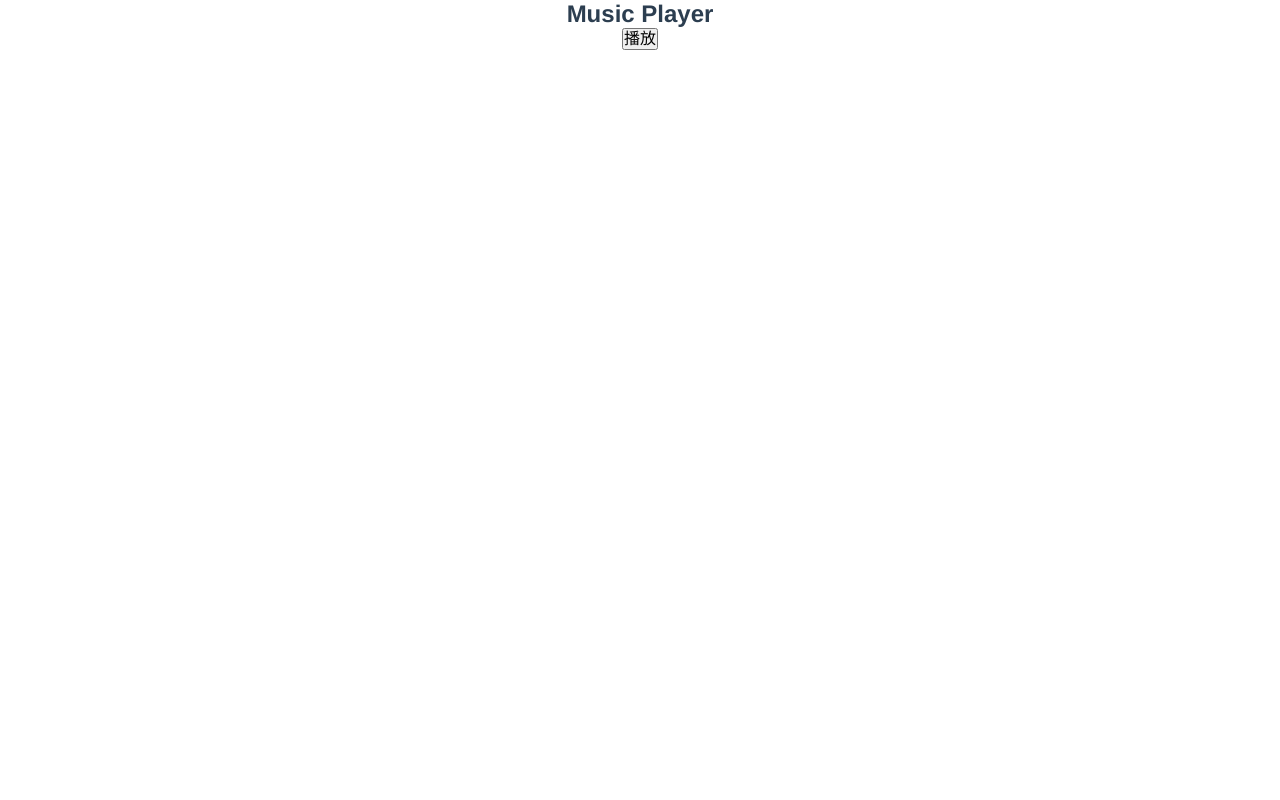
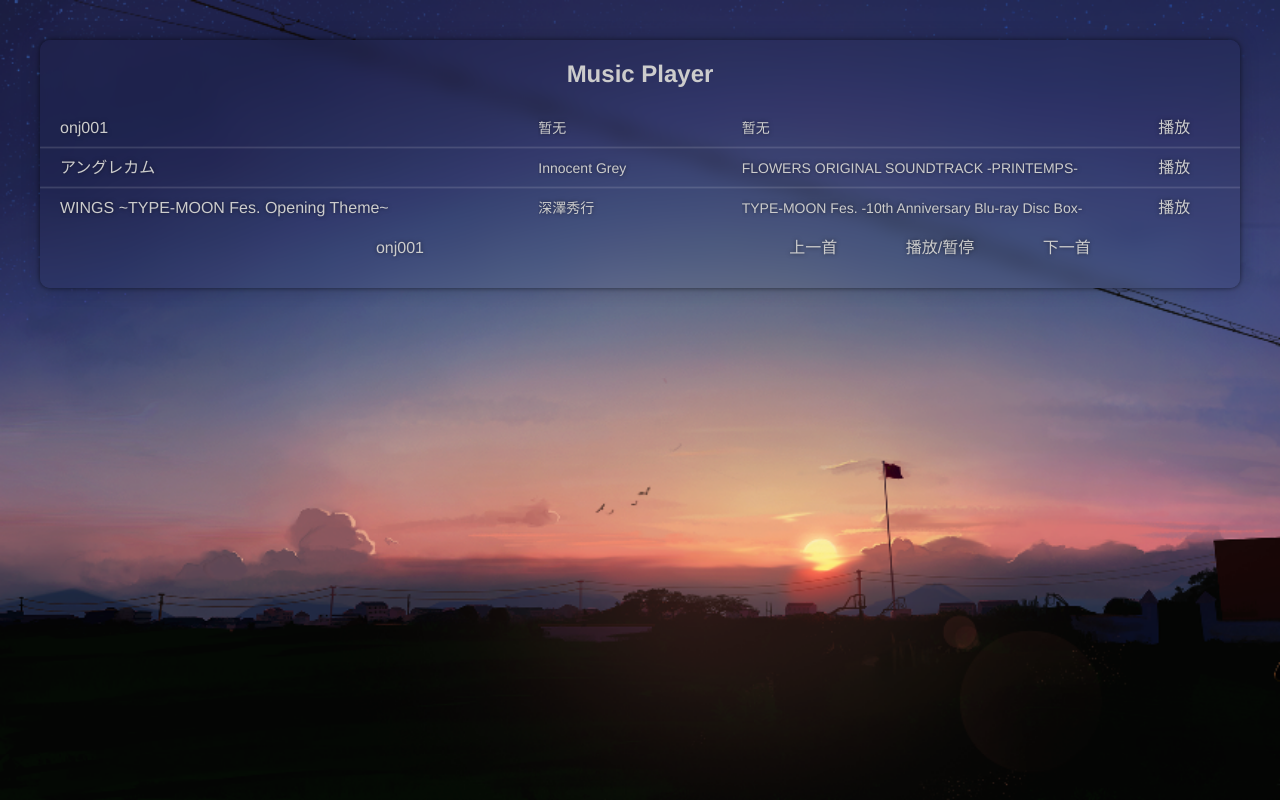
Before and after one commit to qq465778210/xiuuhui, a Vue app: page /#/music in a window 1280 px wide. Built offline with nearby package versions, Linux system fonts and the light colour scheme.

Commit message:
修复主页audio循环播放bug，新增播放器页面（仅样式）

```diff
--- /dev/null
+++ b/src/components/common/MusicControler.vue
@@ -0,0 +1,124 @@
+<template>
+    <div id="music-controler">
+        <div id="progress-bar"></div>
+        <div class="music-controler-container">
+            <div id="music-info">
+                <div id="music-cover"></div>
+                <div id="music-name">{{ nowPlaying.name }}</div>
+            </div>
+            <div id="music-control">
+                <!-- <div id="play-mode" @click="playMode">顺序</div> -->
+                <div id="last" @click="last">上一首</div>
+                <div id="play-pause" @click="togglePlay">播放/暂停</div>
+                <div id="next" @click="next">下一首</div>
+                <!-- <div id="volume" @click="volume">音量</div> -->
+            </div>
+        </div>
+    </div>
+</template>
+
+<script>
+export default {
+    name: "MusicControler",
+    props: ["musicInfo"],
+    data() {
+        return {
+            nowPlaying: this.musicInfo,
+        };
+    },
+    model: {
+        prop: "value",
+    },
+    created() {
+        console.log(this.nowPlaying.name);
+    },
+    mounted() {},
+    watch: {
+        musicInfo() {
+            this.nowPlaying = this.musicInfo;
+        },
+    },
+    methods: {
+        testAudio() {
+            const audioContext = new AudioContext();
+            async function play() {
+                const res = await fetch("http://localhost:8080/mp3/Test01.mp3");
+                const arraybuffer = await res.arrayBuffer();
+                const audioBuffer = await audioContext.decodeAudioData(
+                    arraybuffer
+                );
+                const source = audioContext.createBufferSource();
+                source.connect(audioContext.destination); //连接上实例
+                source.buffer = audioBuffer;
+                source.start();
+            }
+            return play();
+        },
+        audioPlayer() {
+            const AudioContext =
+                window.AudioContext || window.webkitAudioContext;
+            const audioContext = new AudioContext();
+        },
+        last() {
+            console.log("lastClick");
+            this.$emit("lastMusic");
+        },
+        togglePlay() {},
+        next() {
+            console.log("nextClick");
+            this.$emit("nextMusic");
+        },
+    },
+};
+</script>
+
+<style lang='scss' scoped>
+.music-controler-container {
+    display: grid;
+    grid-template-columns: 1fr 1fr;
+    // padding: 0 20%;
+    div {
+        overflow: hidden;
+        height: 40px;
+        line-height: 40px;
+        text-shadow: 0 0 4px #0008;
+    }
+}
+#music-info {
+    display: grid;
+    grid-template-columns: 1fr 4fr;
+    padding: 0 0 0 0;
+    div {
+        transition: all 0.5s ease;
+    }
+    div:hover {
+        text-shadow: 0 0 2px #fff8;
+        background-color: #fff2;
+    }
+}
+// #music-name {
+//     transition: all 0.5s ease;
+// }
+#music-control {
+    display: grid;
+    grid-template-columns: 1fr 1fr 1fr;
+    padding: 0 20%;
+    grid-column-gap: 20px;
+    div {
+        transition: all 0.5s ease;
+    }
+    div:hover {
+        text-shadow: 0 0 2px #fff8;
+        background-color: #fff2;
+    }
+}
+#last {
+    cursor: pointer;
+}
+#play-pause {
+    cursor: pointer;
+}
+#next {
+    cursor: pointer;
+}
+</style>
--- a/src/components/common/MusicIcon.vue
+++ b/src/components/common/MusicIcon.vue
@@ -34,6 +34,8 @@ export default {
             musicSource: "",
             musicList: [
                 // "/mp3/onj001.mp3",
+                // "/mp3/onj002.mp3",
+                // "/mp3/onj003.mp3",
                 "/mp3/Test01.mp3",
                 "/mp3/Test02.mp3",
             ],
@@ -68,11 +70,14 @@ export default {
                 console.log("ended");
                 this.pauseMusic();
                 //循环播放列表音乐
-                this.musicSource =
-                    index + 1 >= this.musicList.length
-                        ? this.musicList[0]
-                        : this.musicList[index + 1];
-                index++;
+                if (index + 1 >= this.musicList.length) {
+                    index = 0;
+                    this.musicSource = this.musicList[index];
+                }else{
+                    this.musicSource = this.musicList[index + 1];
+                    index++;
+                }
+                console.log(index);
                 console.log(this.musicSource);
                 setTimeout(() => {
                     this.playMusic();
--- a/src/views/MusicPlayer.vue
+++ b/src/views/MusicPlayer.vue
@@ -1,40 +1,228 @@
 <template>
     <div class="music-player">
-        <h2>Music Player</h2>
-        <button @click="testAudio()">播放</button>
+        <div class="player-container frosted-glass">
+            <h2>Music Player</h2>
+            <div class="music-list">
+                <ul>
+                    <li v-for="(item, index) in musicList" :key="index">
+                        <div class="music-list-name">
+                            <span>{{ item.name | filterNull }}</span>
+                        </div>
+                        <div class="music-list-artist">
+                            <span>{{ item.artist | filterNull }}</span>
+                        </div>
+                        <div class="music-list-album">
+                            <span>{{ item.album | filterNull }}</span>
+                        </div>
+                        <div class="music-list-control">播放</div>
+                    </li>
+                </ul>
+            </div>
+            <music-controler
+                :musicInfo="musicInfo"
+                @lastMusic="lastMusic"
+                @nextMusic="nextMusic"
+            ></music-controler>
+        </div>
     </div>
 </template>
 
 <script>
+import MusicControler from "@/components/common/MusicControler";
 export default {
     name: "MusicPlayer",
+    components: {
+        MusicControler,
+    },
     data() {
-        return {};
+        return {
+            index: 0,
+            musicInfo: "",
+            musicList: [
+                {
+                    name: "onj001",
+                    artist: "",
+                    album: "",
+                    path: "/mp3/onj001.mp3",
+                },
+                {
+                    name: "アングレカム",
+                    artist: "Innocent Grey",
+                    album: "FLOWERS ORIGINAL SOUNDTRACK -PRINTEMPS-",
+                    path: "/mp3/Test01.mp3",
+                },
+                {
+                    name: "WINGS ~TYPE-MOON Fes. Opening Theme~",
+                    artist: "深澤秀行",
+                    album: "TYPE-MOON Fes. -10th Anniversary Blu-ray Disc Box-",
+                    path: "/mp3/Test02.mp3",
+                },
+            ],
+        };
     },
+    filters: {
+        //过滤空数据
+        filterNull(item) {
+            return (item = item ? item : "暂无");
+        },
+    },
+    created() {
+        this.musicInfo = this.musicList[0];
+    },
+    mounted() {},
     methods: {
-        testAudio() {
-            const audioContext = new AudioContext();
-            async function play() {
-                const res = await fetch("http://localhost:8080/mp3/Test01.mp3");
-                const arraybuffer = await res.arrayBuffer();
-                const audioBuffer = await audioContext.decodeAudioData(
-                    arraybuffer
-                );
-                const source = audioContext.createBufferSource();
-                source.connect(audioContext.destination); //连接上实例
-                source.buffer = audioBuffer;
-                source.start();
+        lastMusic() {
+            if (this.index === 0) {
+                this.index = this.musicList.length - 1;
+                this.musicInfo = this.musicList[this.index];
+            } else {
+                this.musicInfo = this.musicList[this.index - 1];
+                this.index--;
             }
-            return play();
+            console.log(this.index);
+            console.log(this.musicInfo);
         },
-        audioPlayer() {
-            const AudioContext =
-                window.AudioContext || window.webkitAudioContext;
-            const audioContext = new AudioContext();
+        nextMusic() {
+            if (this.index + 1 >= this.musicList.length) {
+                this.index = 0;
+                this.musicInfo = this.musicList[this.index];
+            } else {
+                this.musicInfo = this.musicList[this.index + 1];
+                this.index++;
+            }
+            console.log(this.index);
+            console.log(this.musicInfo);
         },
     },
 };
 </script>
 
 <style lang='scss' scoped>
+.music-player {
+    height: 100vh;
+    // overflow: hidden;
+    padding: 40px;
+    color: #ccc;
+    background: url(~@/assets/img/4dfce2edfaaaffbdc6339399cc340997.png) center
+        center / cover no-repeat fixed;
+}
+.player-container {
+    padding: 20px 0;
+    border-radius: 10px;
+    box-shadow: 0 0 5px rgb(0, 0, 0, 0.5), 0 0 20px rgb(0, 0, 0, 0.2);
+    transition: all 0.5s ease;
+    h2 {
+        margin: 0 0 20px 0;
+    }
+}
+.frosted-glass {
+    z-index: 10;
+    overflow: hidden; // 为防止效果不超出 content 的范围
+    background-size: 100%;
+    position: relative;
+}
+.frosted-glass::after {
+    content: "";
+    background: url(~@/assets/img/4dfce2edfaaaffbdc6339399cc340997.png) center
+        center / cover no-repeat fixed;
+    filter: blur(10px) brightness(100%);
+    position: absolute;
+    top: 0;
+    bottom: 0;
+    left: 0;
+    right: 0;
+    z-index: -1;
+    margin: -30px; //为解决元素的边缘模糊的效果减弱
+}
+
+.music-list {
+    li {
+        display: grid;
+        grid-template-columns: 5fr 2fr 4fr 1fr;
+        grid-column-gap: 20px;
+        text-align: left;
+        position: relative;
+        padding: 0 20px;
+        transition: all 0.5s ease;
+        background-color: #fff0;
+        // grid-auto-flow: row dense;
+        div {
+            // height: 30px;
+            transition: all 0.5s ease;
+            overflow: hidden;
+            text-overflow: ellipsis;
+            white-space: nowrap;
+            line-height: 40px;
+            text-shadow: 0 0 4px #0008;
+        }
+        div:hover {
+            text-shadow: 0 0 2px #fff8;
+        }
+        // .music-list-name {
+        //     // min-width: 200px;
+        // }
+        .music-list-artist {
+            font-size: 14px;
+            line-height: 40px;
+        }
+        .music-list-album {
+            font-size: 14px;
+            line-height: 40px;
+        }
+        .music-list-control {
+            text-align: center;
+        }
+    }
+    li:hover {
+        color: #eee;
+        background-color: #fff2;
+        cursor: pointer;
+    }
+    li:not(:last-child)::after {
+        content: "";
+        position: absolute;
+        width: 100%;
+        bottom: 0;
+        border-bottom: 1px solid #fff2;
+        box-shadow: 0 0 1px #fff8;
+    }
+}
+
+@media screen and (max-width: 600px) {
+    .music-player {
+        padding: 20px;
+        position: fixed;
+    }
+    .player-container {
+        h2 {
+            margin: 0;
+        }
+    }
+    .music-list {
+        li {
+            padding: 8px;
+            display: grid;
+            grid-auto-flow: row;
+            grid-template: 1fr/ 1fr 1fr;
+            grid-template-areas: "a a " "b c";
+            grid-column-gap: 20px;
+            .music-list-name {
+                // min-width: 200px;
+                line-height: 30px;
+                grid-area: a;
+            }
+            .music-list-artist {
+                font-size: 10px;
+                line-height: 12px;
+            }
+            .music-list-album {
+                font-size: 10px;
+                line-height: 12px;
+            }
+            .music-list-control {
+                display: none;
+            }
+        }
+    }
+}
 </style>
```
